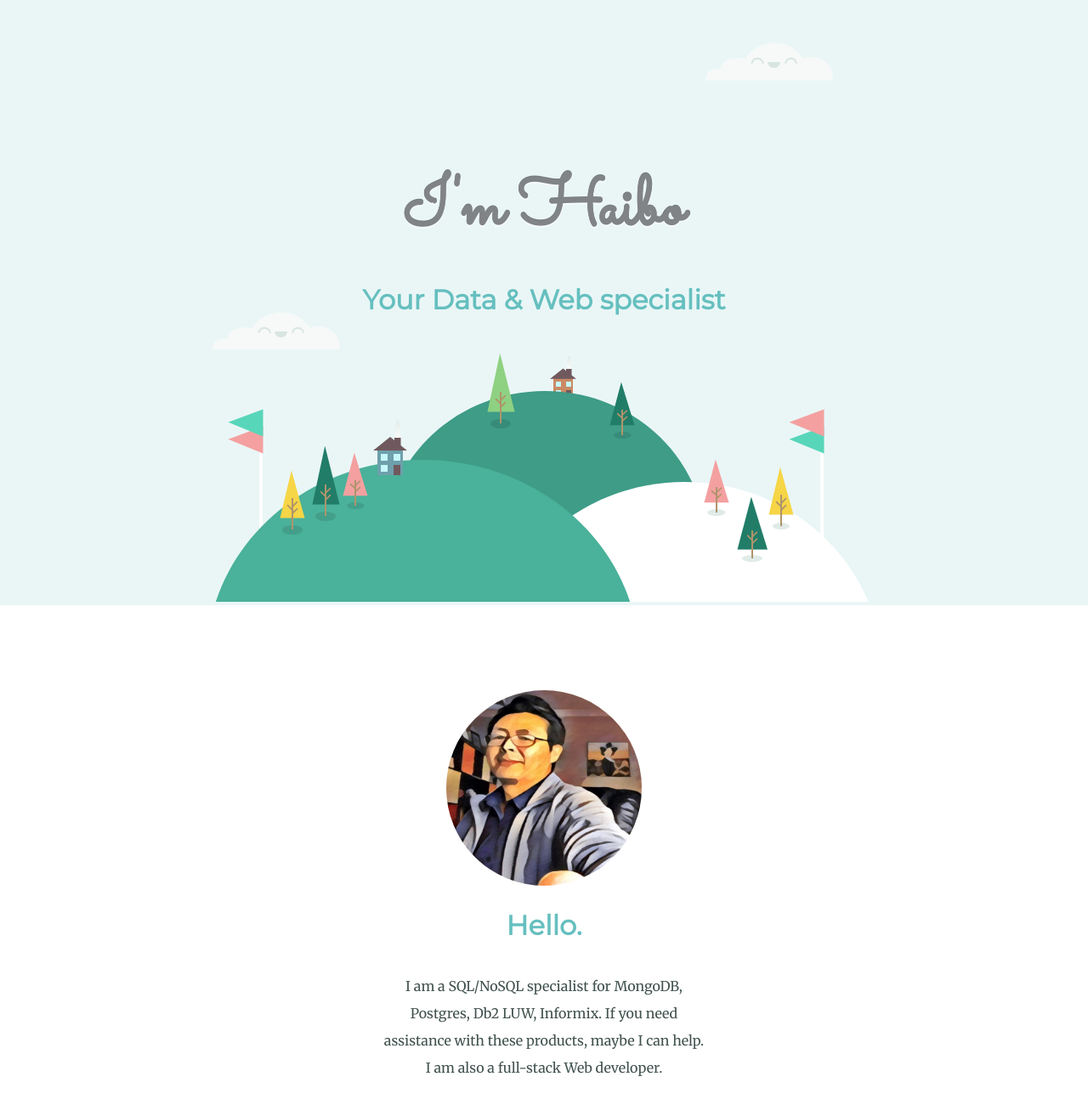
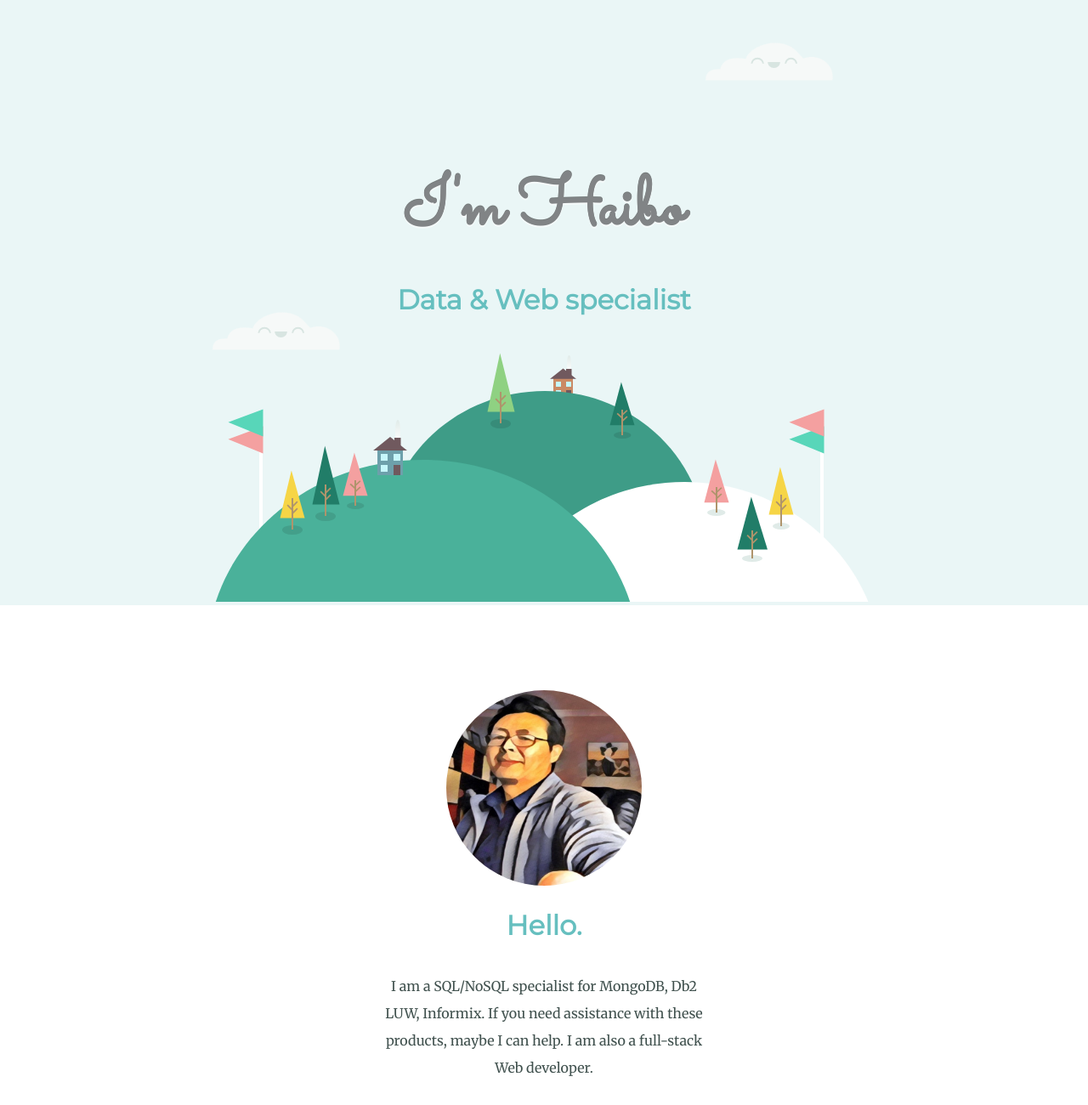
Before and after one commit to dbdoctor/dbdoctor.github.io, a plain HTML site: page index.html in a window 1280 px wide. Shown: the top 1300 px of the page at 85% size. Drawn offline with Linux system fonts and the light colour scheme.

Commit message:
Add files via upload

```diff
--- a/index.html
+++ b/index.html
@@ -12,7 +12,7 @@
       <img class="top-cloud" src="images/cloud.svg" alt="cloud-img">
       <h1>I'm Haibo</h1>
       <h2>
-        Your Data & Web specialist
+        Data & Web specialist
       </h2>
       <img class="bottom-cloud" src="images/cloud.svg" alt="cloud-img">
 
@@ -24,7 +24,7 @@
       <div class="profile">
         <img src="images/photo.jpg" alt="photo" class="avatar">
         <h2>Hello.</h2>
-        <p class="intro">I am a SQL/NoSQL specialist for MongoDB, Postgres, Db2 LUW, Informix. If you need assistance with these products, maybe I can help. I am also a full-stack Web developer.</p>
+        <p class="intro">I am a SQL/NoSQL specialist for MongoDB, Db2 LUW, Informix. If you need assistance with these products, maybe I can help. I am also a full-stack Web developer.</p>
       </div>
       <hr>
       <div class="skills">
```
